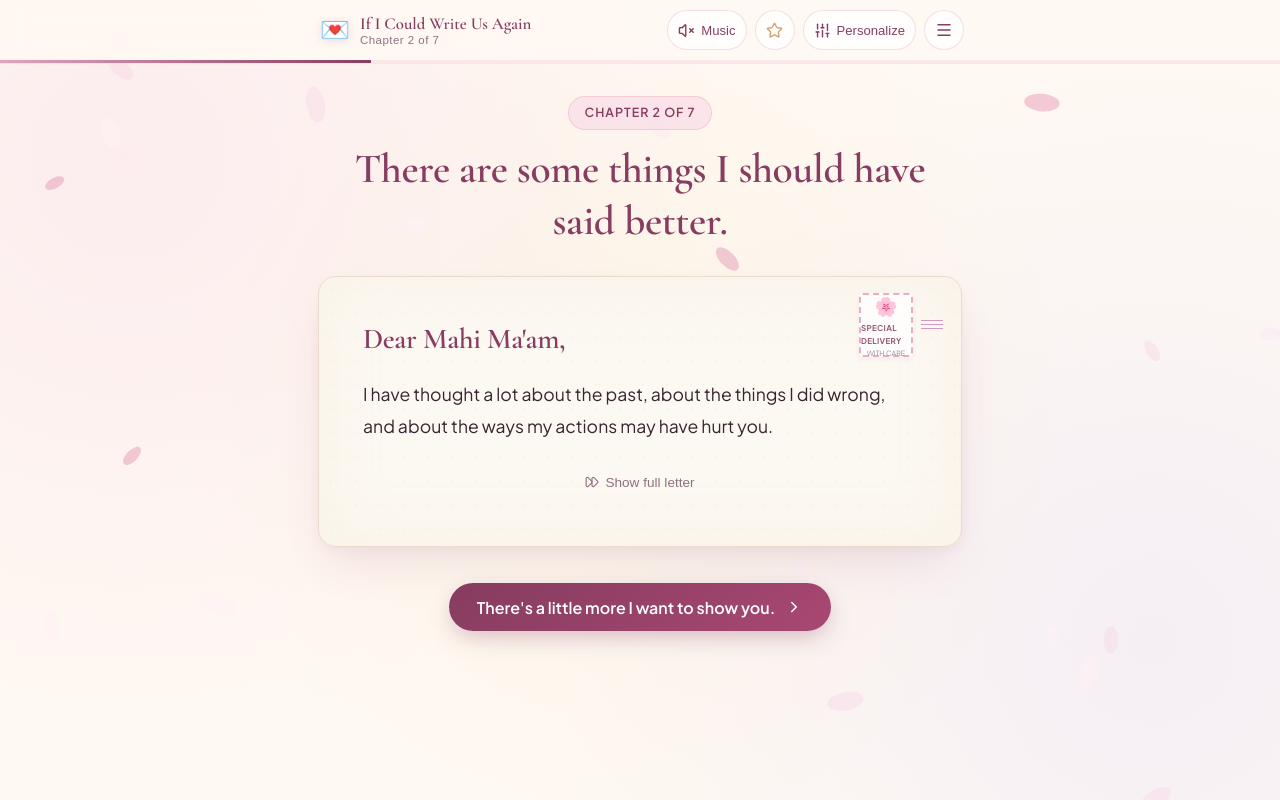
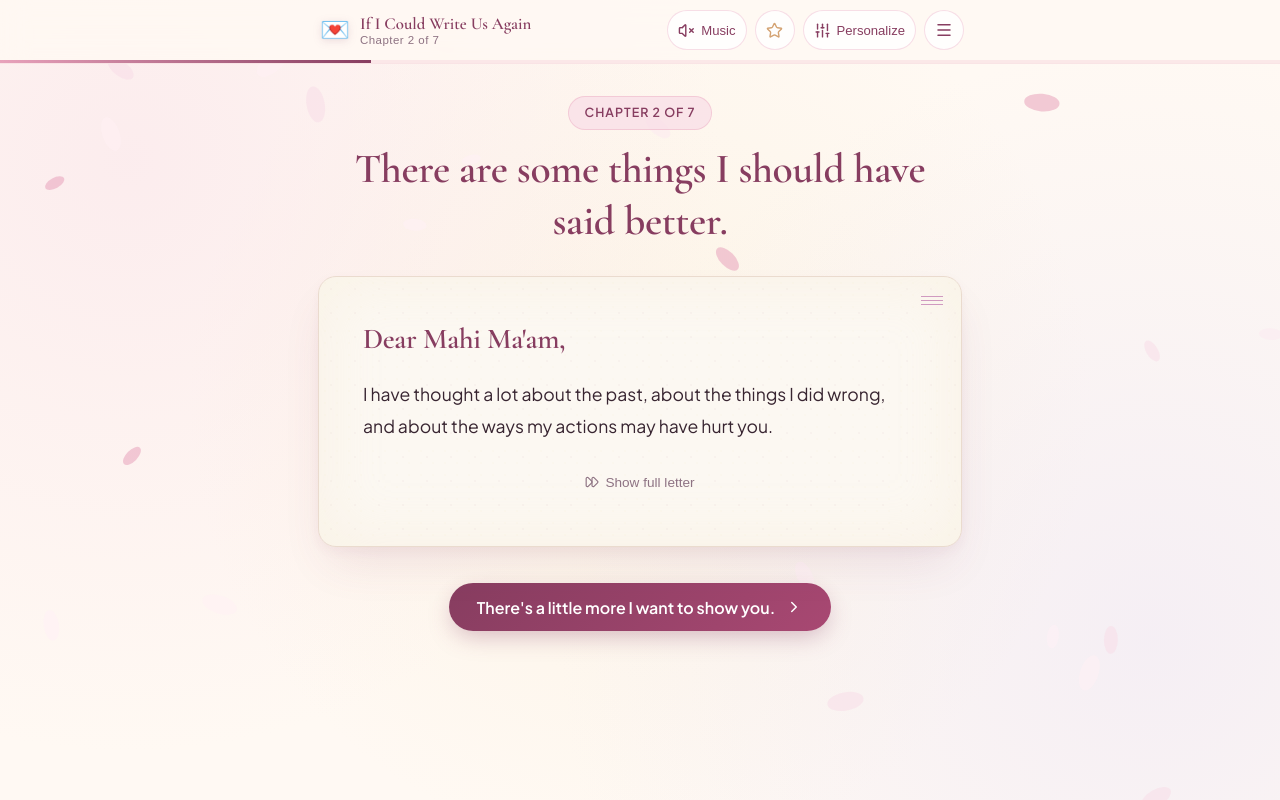
Before and after one commit to DivyakshSoni/Chawdaasoo-Sat, a React (Vite) app: page / in a window 1280 px wide. Both pictures are taken after a click on the button "Open your little surprise ✨". Built offline with nearby package versions, Linux system fonts and the light colour scheme.

Commit message:
style: refine letter header layout

```diff
--- a/src/components/LetterChapter.jsx
+++ b/src/components/LetterChapter.jsx
@@ -42,11 +42,7 @@ export default function LetterChapter({ config, onNextChapter }) {
         <article className="parchment-sheet letter-sheet">
           {/* Decorative postal stamp & pressed flower in the corner */}
           <div className="letter-postmark">
-            <div className="vintage-stamp">
-              <span className="stamp-heart">🌸</span>
-              <span className="stamp-text">SPECIAL DELIVERY</span>
-              <span className="stamp-date">WITH CARE</span>
-            </div>
+
             <div className="postmark-lines">
               <span /><span /><span />
             </div>
```
